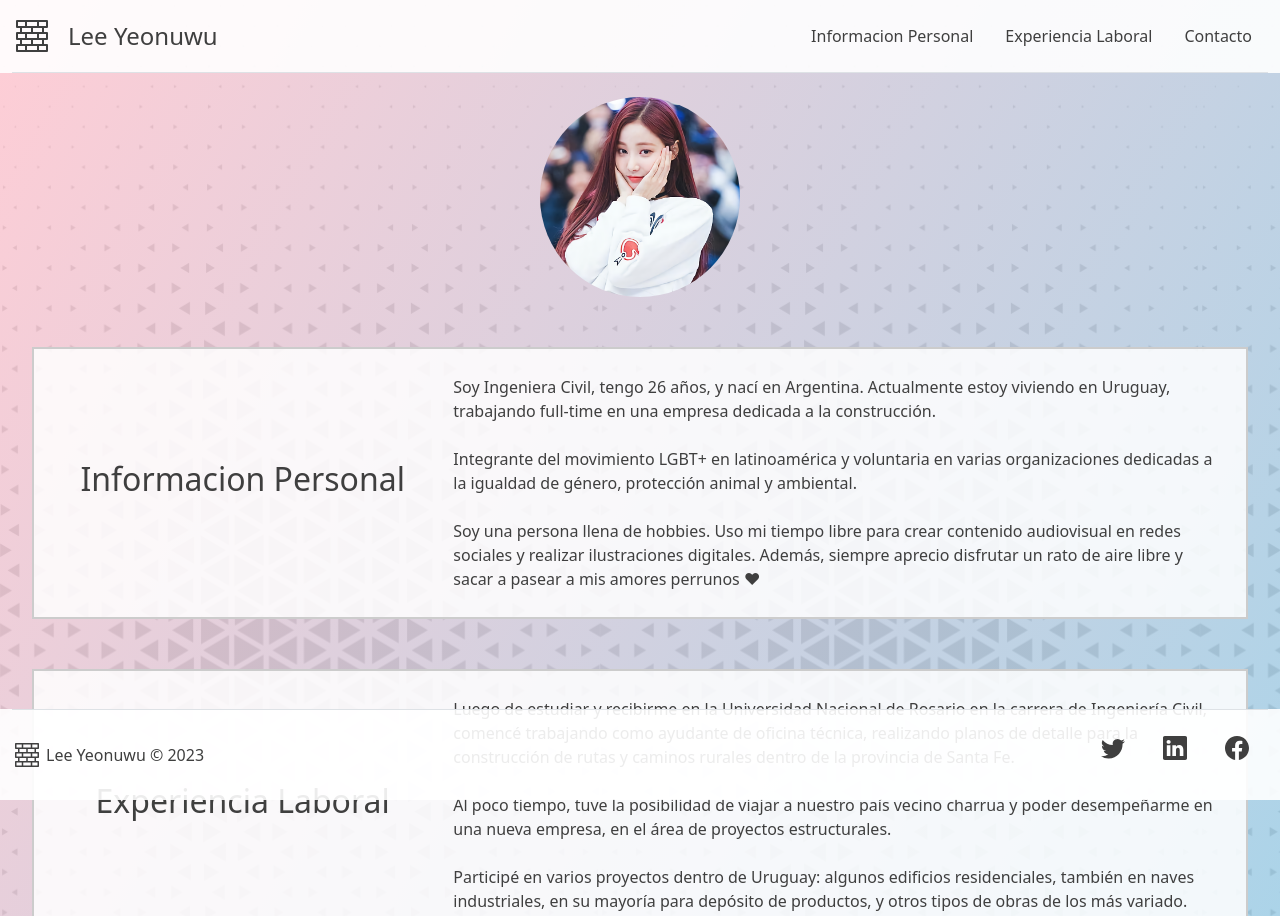
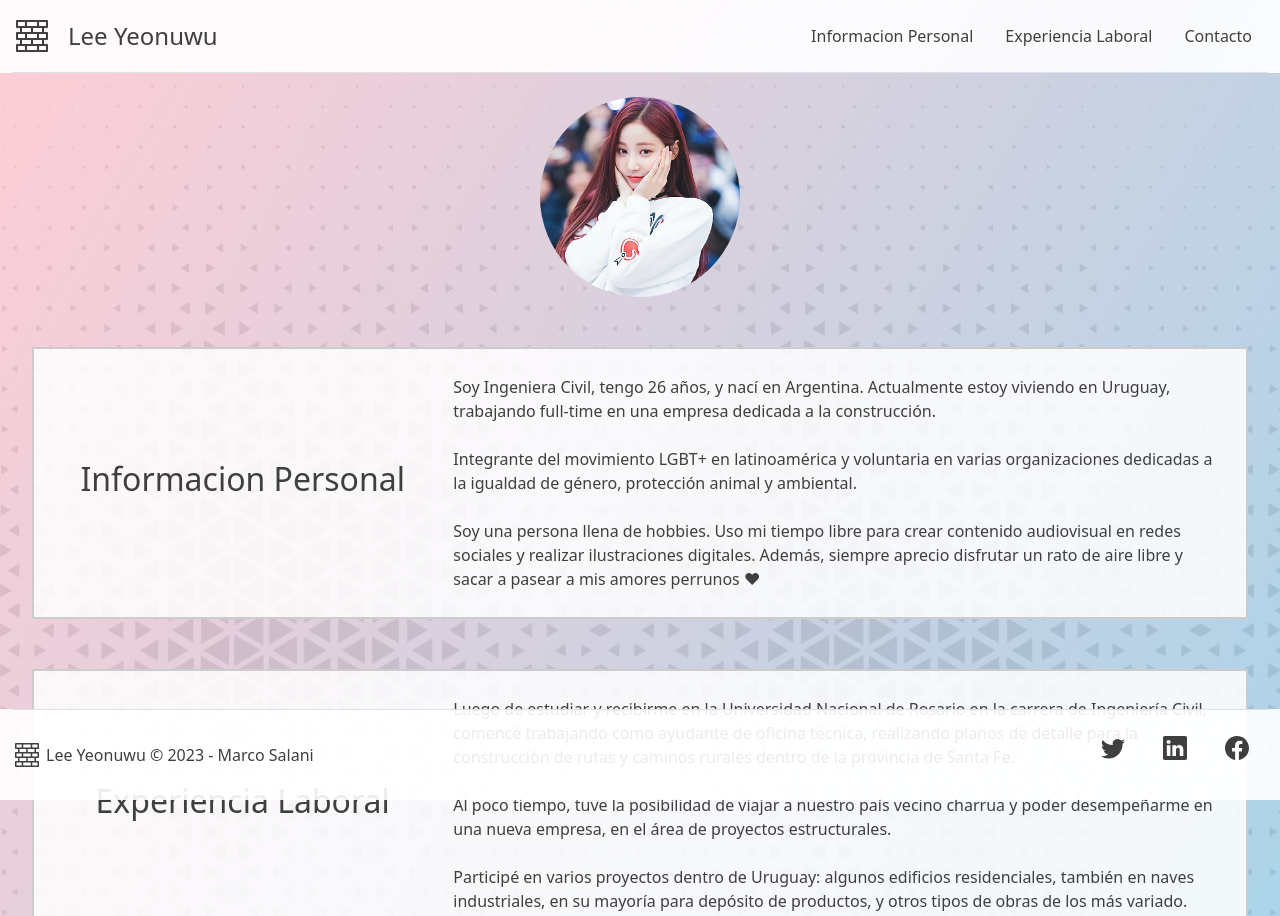
Before and after one commit to Mar33333/Mar33333.github.io, a plain HTML site: page index.html in a window 1280 px wide. Shown: the top 916 px of the page. Drawn offline with nearby package versions, Linux system fonts and the light colour scheme.

Commit message:
Update index.html

```diff
--- a/index.html
+++ b/index.html
@@ -200,7 +200,7 @@
                     <path
                         d="M0 .5A.5.5 0 0 1 .5 0h15a.5.5 0 0 1 .5.5v3a.5.5 0 0 1-.5.5H14v2h1.5a.5.5 0 0 1 .5.5v3a.5.5 0 0 1-.5.5H14v2h1.5a.5.5 0 0 1 .5.5v3a.5.5 0 0 1-.5.5H.5a.5.5 0 0 1-.5-.5v-3a.5.5 0 0 1 .5-.5H2v-2H.5a.5.5 0 0 1-.5-.5v-3A.5.5 0 0 1 .5 6H2V4H.5a.5.5 0 0 1-.5-.5v-3zM3 4v2h4.5V4H3zm5.5 0v2H13V4H8.5zM3 10v2h4.5v-2H3zm5.5 0v2H13v-2H8.5zM1 1v2h3.5V1H1zm4.5 0v2h5V1h-5zm6 0v2H15V1h-3.5zM1 7v2h3.5V7H1zm4.5 0v2h5V7h-5zm6 0v2H15V7h-3.5zM1 13v2h3.5v-2H1zm4.5 0v2h5v-2h-5zm6 0v2H15v-2h-3.5z" />
                 </svg>
-                <span class="mb-0 ms-1">Lee Yeonuwu © 2023</span>
+                <span class="mb-0 ms-1">Lee Yeonuwu © 2023 - Marco Salani</span>
             </a>
 
             <!--Footer-redes-->
```
